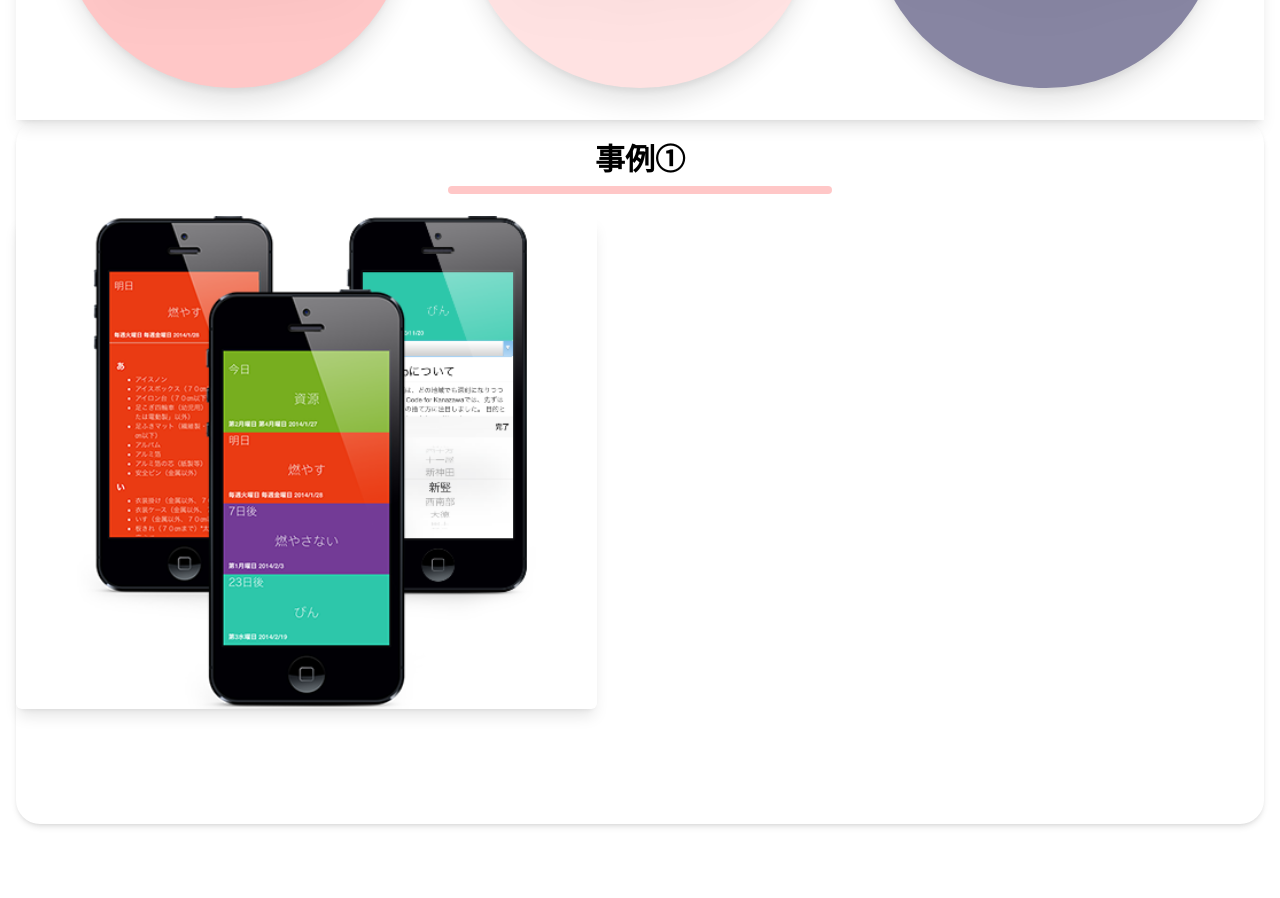
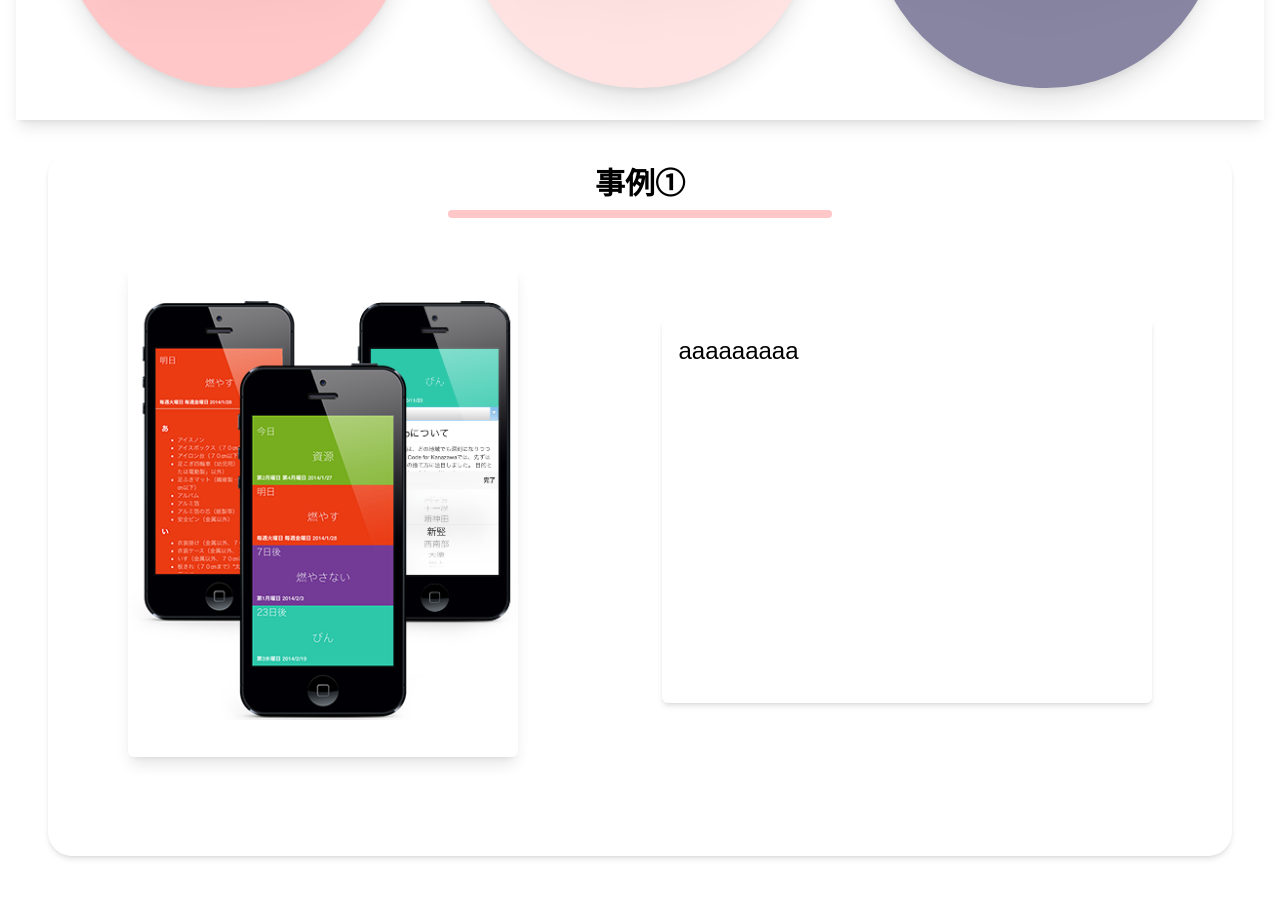
Before and after one commit to Yamamoto1012/Civictech_Web_2023, a Next.js app: page / in a window 1280 px wide. Shown: the part 700-1598 px from the top of the page. Before the commit the page ends 1540 px from the top, so only its background shows below. Built offline with nearby package versions, Linux system fonts and the light colour scheme; a web font is replaced by a local one.

Commit message:
デザイン調整

```diff
--- a/ui/CaseContainer.jsx
+++ b/ui/CaseContainer.jsx
@@ -4,12 +4,12 @@ import CaseTitle from "./CaseTitle";
 
 function CaseContainer() {
   return (
-    <div>
-      <div className="h-[704px] w-full rounded-3xl shadow-md">
+    <div className="p-4 md:p-8">
+      <div className="h-auto md:h-[704px] w-full rounded-3xl shadow-md">
         <CaseTitle title="事例①" color="bg-[#FFC7C7]" />
-        <div>
-          <CasePicture picture="/5374.png"/>
-          <CaseMainContext />
+        <div className="flex flex-col md:flex-row justify-center items-center mx-4 md:mx-20 mt-8 space-x-12 space-y-4 md:space-y-0 md:space-x-36">
+          <CasePicture picture="/5374.png" />
+          <CaseMainContext text="aaaaaaaaa" />
         </div>
       </div>
     </div>
--- a/ui/CaseMainContext.jsx
+++ b/ui/CaseMainContext.jsx
@@ -1,7 +1,8 @@
-function CaseMainContext() {
+function CaseMainContext({ text }) {
   return (
-    <>
-    </>
+    <div className="h-auto md:h-96 w-full md:w-1/2 shadow-md rounded-md text-xl md:text-2xl p-4">
+      {text}
+    </div>
   )
 }
 
--- a/ui/CasePicutre.jsx
+++ b/ui/CasePicutre.jsx
@@ -1,16 +1,16 @@
 import Image from "next/image"
 
-function CasePicture({picture}) {
+function CasePicture({ picture }) {
   return (
-    <div className="h-[493px] w-[581px] relative shadow-lg rounded-md">
+    <div className="w-full max-w-[581px] md:w-[40%] h-[493px] relative shadow-lg rounded-md">
       <Image
         src={picture}
         alt="case"
-        fill
-        className="object-contain"
-        />
+        layout="fill"
+        objectFit="contain"
+      />
     </div>
-  )
+  );
 }
 
 export default CasePicture
--- a/ui/CaseTitle.jsx
+++ b/ui/CaseTitle.jsx
@@ -1,12 +1,10 @@
-import { twMerge } from "tailwind-merge"
-
-function CaseTitle ({ title, color }) {
+function CaseTitle({ title, color }) {
   return (
-    <div className=" h-24 w-auto flex flex-col justify-center items-center">
-      <h3 className="text-3xl font-semibold mb-2">{title}</h3>
-      <div className={twMerge(" h-2 w-96 rounded-3xl", color)}></div>
+    <div className="h-20 w-full flex flex-col justify-center items-center p-2">
+      <h3 className="text-xl md:text-3xl font-semibold mb-2">{title}</h3>
+      <div className={`h-2 w-full md:w-96 rounded-3xl ${color}`}></div>
     </div>
-  )
+  );
 }
 
 export default CaseTitle
```
